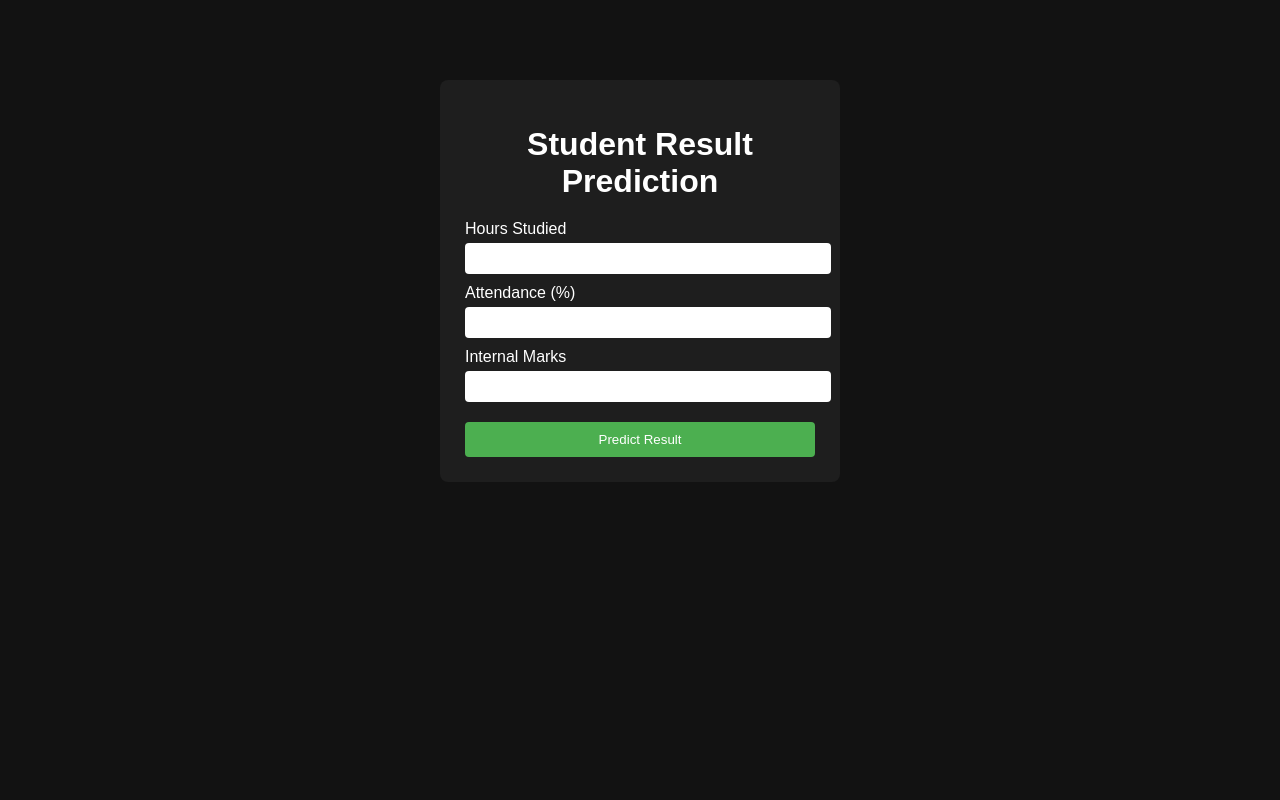
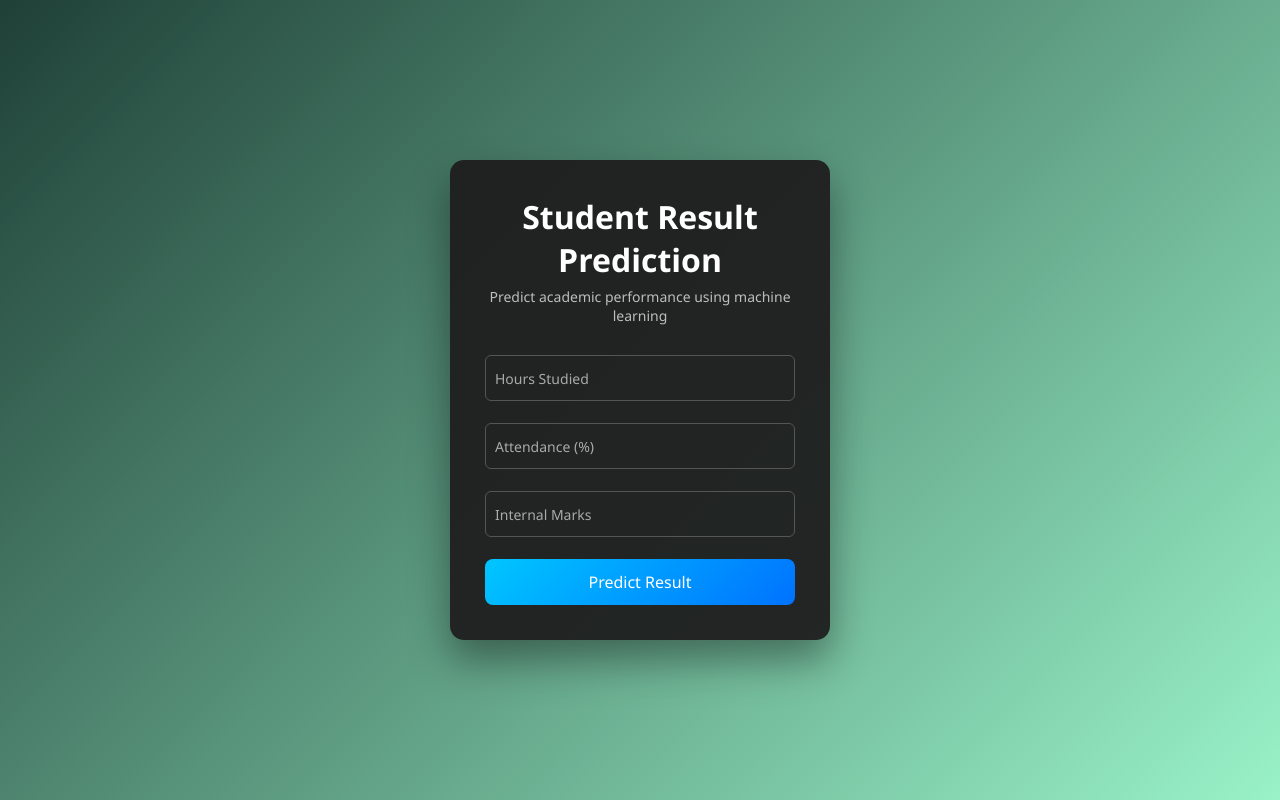
Before and after one commit to Kalyan-ctrl/student-result-prediction, a Flask app: page / in a window 1280 px wide. Run offline with Flask 3, Linux system fonts and the light colour scheme; parts of the project's set-up code (start-up, migrations or seed data) failed here and were passed over.

Commit message:
Enhance UI with gradient design and subtle animations

```diff
--- a/static/style.css
+++ b/static/style.css
@@ -1,52 +1,130 @@
-body {
-    background-color: #121212;
-    font-family: Arial, sans-serif;
-    color: #ffffff;
+/* Global Reset */
+* {
+    margin: 0;
+    padding: 0;
+    box-sizing: border-box;
+    font-family: "Segoe UI", sans-serif;
 }
 
-.container {
-    width: 350px;
-    margin: 80px auto;
-    padding: 25px;
-    background-color: #1e1e1e;
-    border-radius: 8px;
+/* Gradient Background */
+body {
+    min-height: 100vh;
+    background: linear-gradient(135deg, #1f4037, #99f2c8);
+    display: flex;
+    align-items: center;
+    justify-content: center;
+    animation: fadeIn 1.2s ease-in;
 }
 
-h1 {
-    text-align: center;
-    margin-bottom: 20px;
+/* Main Card */
+.container {
+    background: rgba(30, 30, 30, 0.95);
+    padding: 35px;
+    width: 380px;
+    border-radius: 14px;
+    box-shadow: 0 20px 40px rgba(0, 0, 0, 0.4);
+    animation: slideUp 0.9s ease;
 }
 
-label {
-    margin-top: 10px;
-    display: block;
+/* Heading */
+h1 {
+    color: #ffffff;
+    text-align: center;
+    margin-bottom: 6px;
 }
 
-input {
-    width: 100%;
-    padding: 8px;
-    margin-top: 5px;
-    border-radius: 4px;
-    border: none;
+.subtitle {
+    text-align: center;
+    color: #bdbdbd;
+    font-size: 14px;
+    margin-bottom: 30px;
 }
 
+/* Input Group */
+.input-group {
+    position: relative;
+    margin-bottom: 22px;
+}
+
+.input-group input {
+    width: 100%;
+    padding: 12px 10px;
+    background: transparent;
+    border: 1px solid #555;
+    border-radius: 6px;
+    color: #fff;
+    font-size: 15px;
+    outline: none;
+}
+
+.input-group label {
+    position: absolute;
+    top: 50%;
+    left: 10px;
+    color: #aaa;
+    font-size: 14px;
+    transform: translateY(-50%);
+    pointer-events: none;
+    transition: 0.3s ease;
+}
+
+/* Floating Label Effect */
+.input-group input:focus + label,
+.input-group input:valid + label {
+    top: -8px;
+    background: #1e1e1e;
+    padding: 0 6px;
+    font-size: 12px;
+    color: #99f2c8;
+}
+
+/* Button */
 button {
     width: 100%;
-    padding: 10px;
-    margin-top: 20px;
-    background-color: #4caf50;
-    color: white;
+    padding: 12px;
+    background: linear-gradient(135deg, #00c6ff, #0072ff);
     border: none;
-    border-radius: 4px;
+    border-radius: 8px;
+    color: #fff;
+    font-size: 16px;
     cursor: pointer;
+    transition: transform 0.2s ease, box-shadow 0.2s ease;
 }
 
 button:hover {
-    background-color: #45a049;
+    transform: translateY(-2px);
+    box-shadow: 0 8px 20px rgba(0, 114, 255, 0.5);
 }
 
+/* Result Box */
 .result {
-    margin-top: 20px;
+    margin-top: 25px;
+    padding: 12px;
     text-align: center;
-    font-weight: bold;
+    background: rgba(153, 242, 200, 0.15);
+    border-radius: 6px;
+    color: #99f2c8;
+    font-weight: 600;
+    animation: fadeIn 0.6s ease-in;
 }
+
+/* Animations */
+@keyframes fadeIn {
+    from {
+        opacity: 0;
+    }
+    to {
+        opacity: 1;
+    }
+}
+
+@keyframes slideUp {
+    from {
+        transform: translateY(30px);
+        opacity: 0;
+    }
+    to {
+        transform: translateY(0);
+        opacity: 1;
+    }
+}
--- a/templates/index.html
+++ b/templates/index.html
@@ -1,22 +1,31 @@
 <!DOCTYPE html>
-<html>
+<html lang="en">
 <head>
+    <meta charset="UTF-8">
     <title>Student Result Predictor</title>
     <link rel="stylesheet" href="{{ url_for('static', filename='style.css') }}">
 </head>
 <body>
+
     <div class="container">
         <h1>Student Result Prediction</h1>
+        <p class="subtitle">Predict academic performance using machine learning</p>
 
         <form action="/predict" method="post">
-            <label>Hours Studied</label>
-            <input type="number" name="hours" step="any" required>
+            <div class="input-group">
+                <input type="number" name="hours" required>
+                <label>Hours Studied</label>
+            </div>
 
-            <label>Attendance (%)</label>
-            <input type="number" name="attendance" step="any" required>
+            <div class="input-group">
+                <input type="number" name="attendance" required>
+                <label>Attendance (%)</label>
+            </div>
 
-            <label>Internal Marks</label>
-            <input type="number" name="internal" step="any" required>
+            <div class="input-group">
+                <input type="number" name="internal" required>
+                <label>Internal Marks</label>
+            </div>
 
             <button type="submit">Predict Result</button>
         </form>
@@ -27,6 +36,6 @@
         </div>
         {% endif %}
     </div>
+
 </body>
-
 </html>
```
